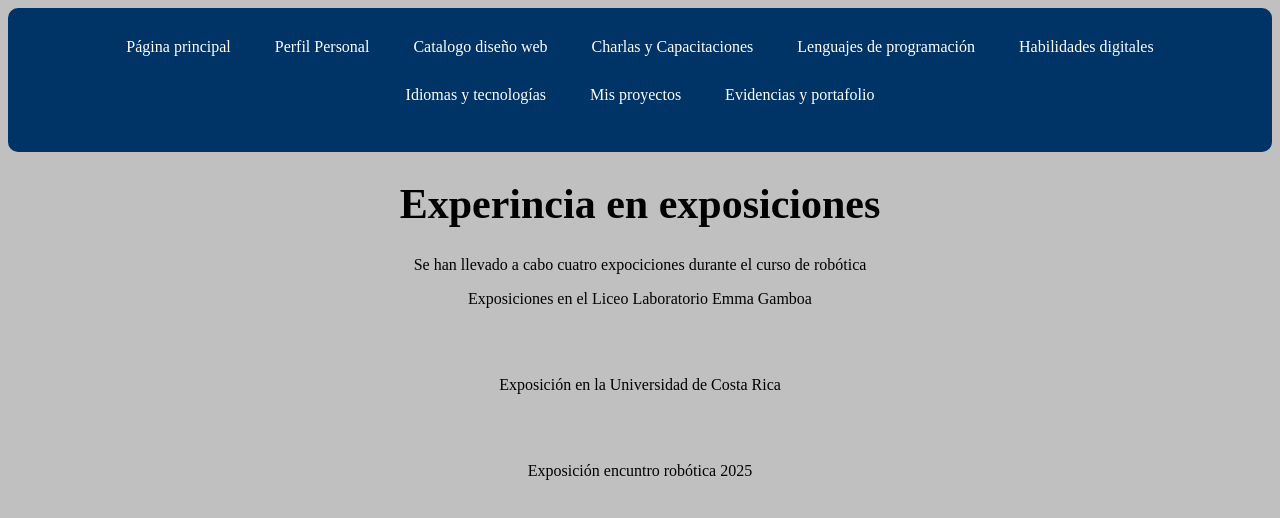
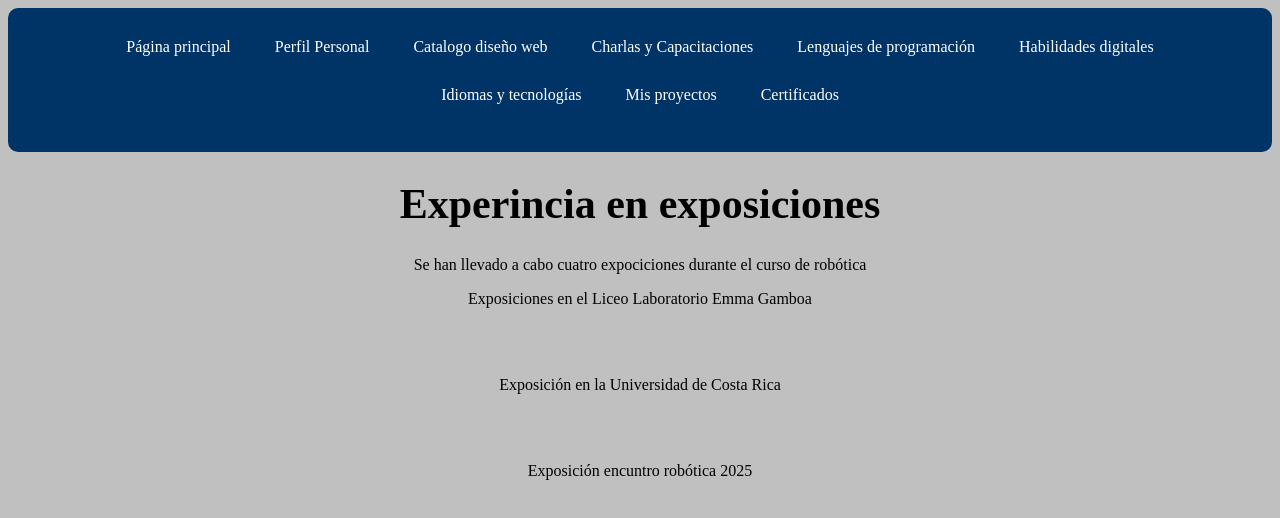
Before and after one commit to joshualizano2010-dev/JoshuaLizano, a plain HTML site: page expo.html in a window 1280 px wide. Drawn offline with Linux system fonts and the light colour scheme.

Commit message:
Update expo.html

```diff
--- a/expo.html
+++ b/expo.html
@@ -13,7 +13,7 @@
 <a href="hd.html">Habilidades digitales </a>
 <a href="it.html">Idiomas y tecnologías </a>
 <a href="misproyectos.html">Mis proyectos </a>
-<a href="portafolio.html">Evidencias y portafolio </a>
+<a href="certificados.html">Certificados </a>
 <br>
 <br>
 </div>
```
